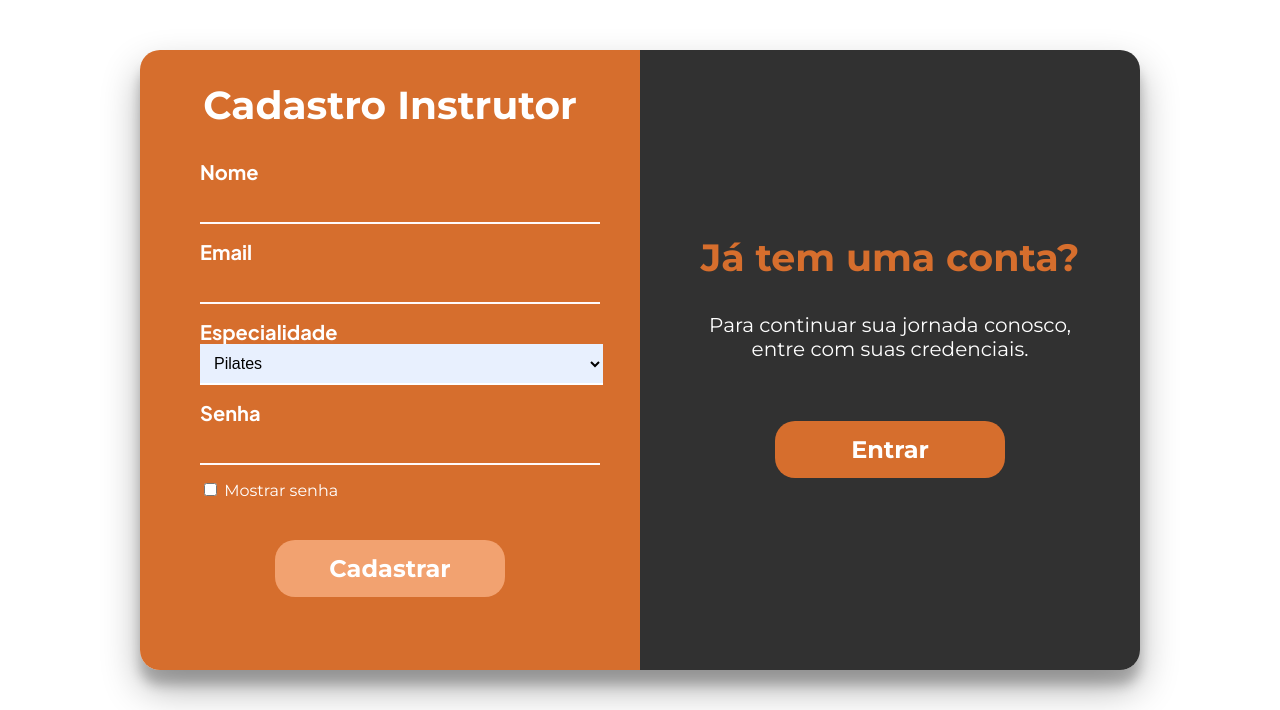
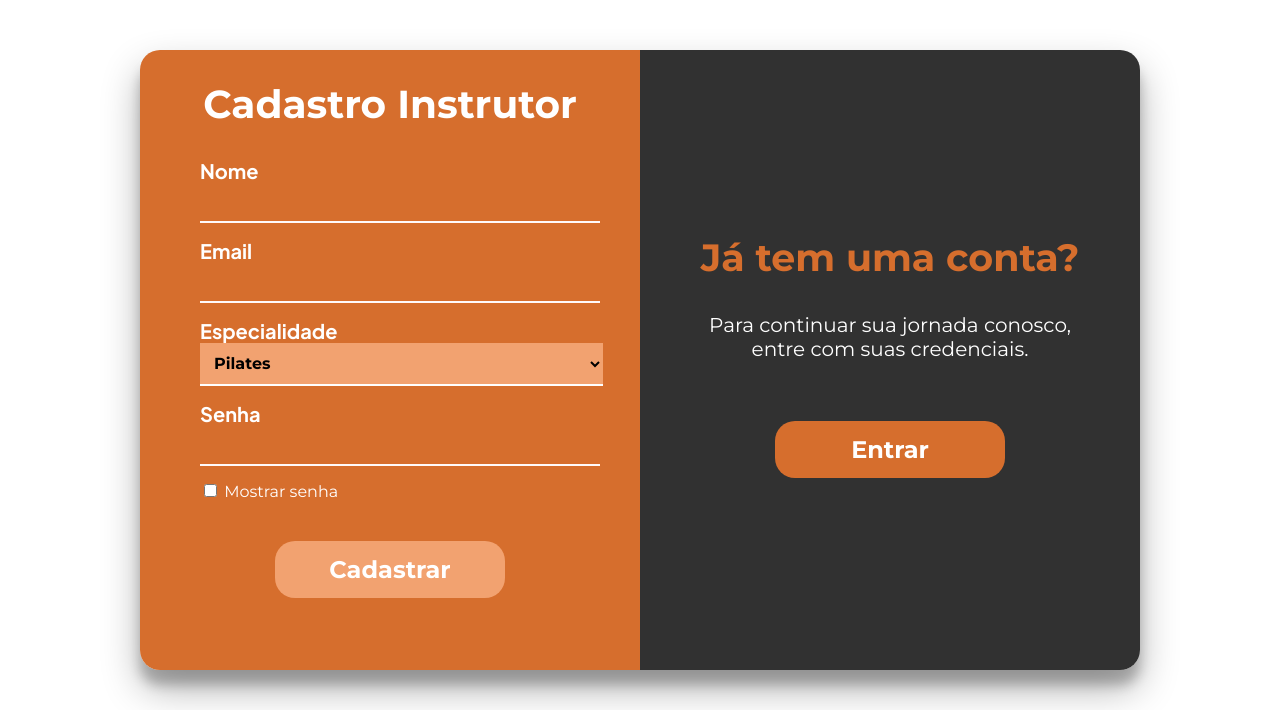
Before and after one commit to Ana-Livia-Lopes/academia, a PHP site: page /cadastroInstrutor.php in a window 1280 px wide. Shown: the top 710 px of the page. Run offline with PHP 8.4, Linux system fonts and the light colour scheme; some libraries are stand-ins or nearby versions.

Commit message:
header color

```diff
--- a/cadastroAlu.css
+++ b/cadastroAlu.css
@@ -96,6 +96,8 @@
     display: flex;
     justify-content: center;
     align-items: center;
+    font-size: 18px;
+    font-family: 'Montserrat', sans-serif;
 }
 #botao-cadastrar a{
     text-decoration: none;
--- a/cadastroIns.css
+++ b/cadastroIns.css
@@ -61,7 +61,11 @@
     margin-bottom: 20px;
     text-align: center;
 }
-
+#especialidadeInst{
+    background-color: #f2a270;
+    font-family: 'Montserrat', sans-serif;
+    font-weight: bold;
+}
 .campo-inserir {
     width: 100%;
     padding: 10px;
--- a/header.php
+++ b/header.php
@@ -100,7 +100,7 @@
 
     <style>
         header {
-    background-color: rgb(98, 56, 0);
+    background-color: rgb(174, 106, 16);
     color:rgb(255, 255, 255);
     padding: 10px;
     text-align: center;
@@ -207,7 +207,7 @@ a{
 }
 
 a:hover{
-    color:rgb(171, 171, 171);
+    color:rgb(50, 50, 50);
 }
 
 
--- a/loginAlu.php
+++ b/loginAlu.php
@@ -28,7 +28,7 @@
             </div>
 
             <button id="botao-cadastrar" type="submit">Entrar</button>
-            <a id="a" href="loginIns.php">você é um instrutor? clique aqui</a>
+            <a id="a" href="loginIns.php">Você é um instrutor? Clique aqui!</a>
         </form>
     </div>
 </section>
```
